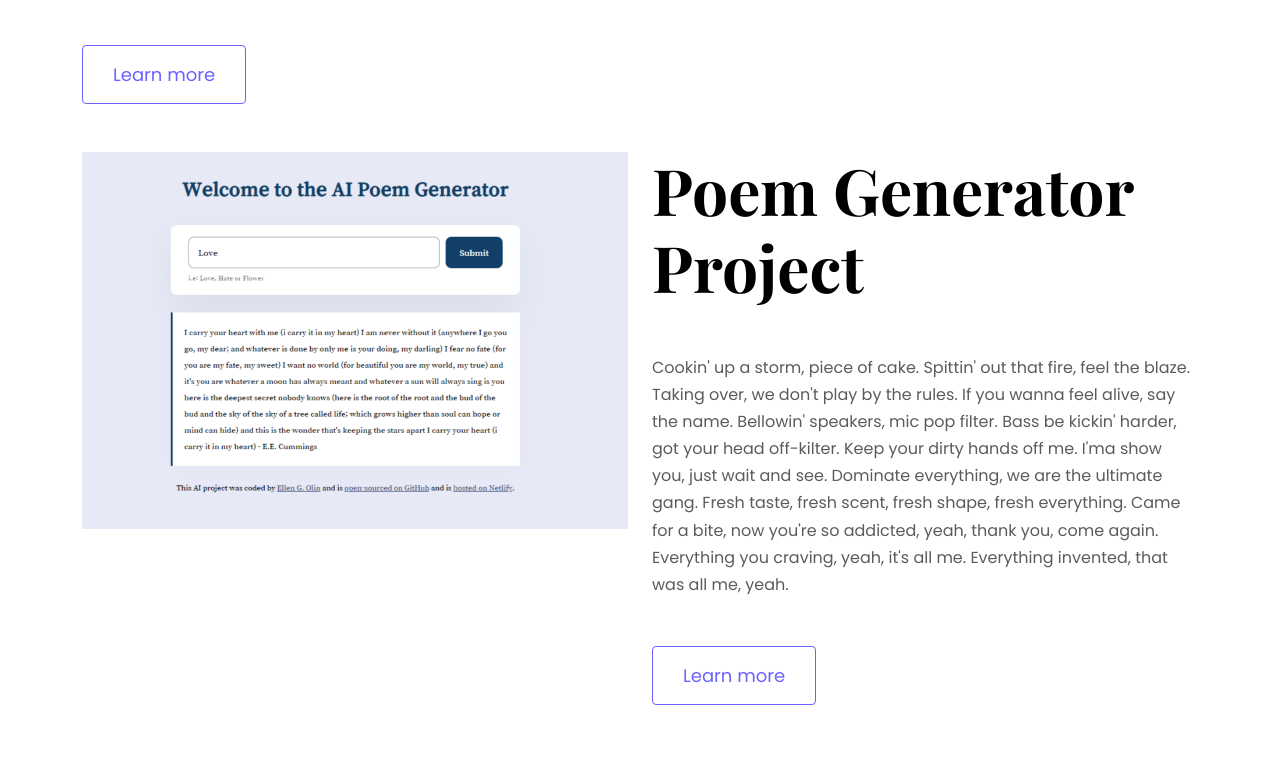
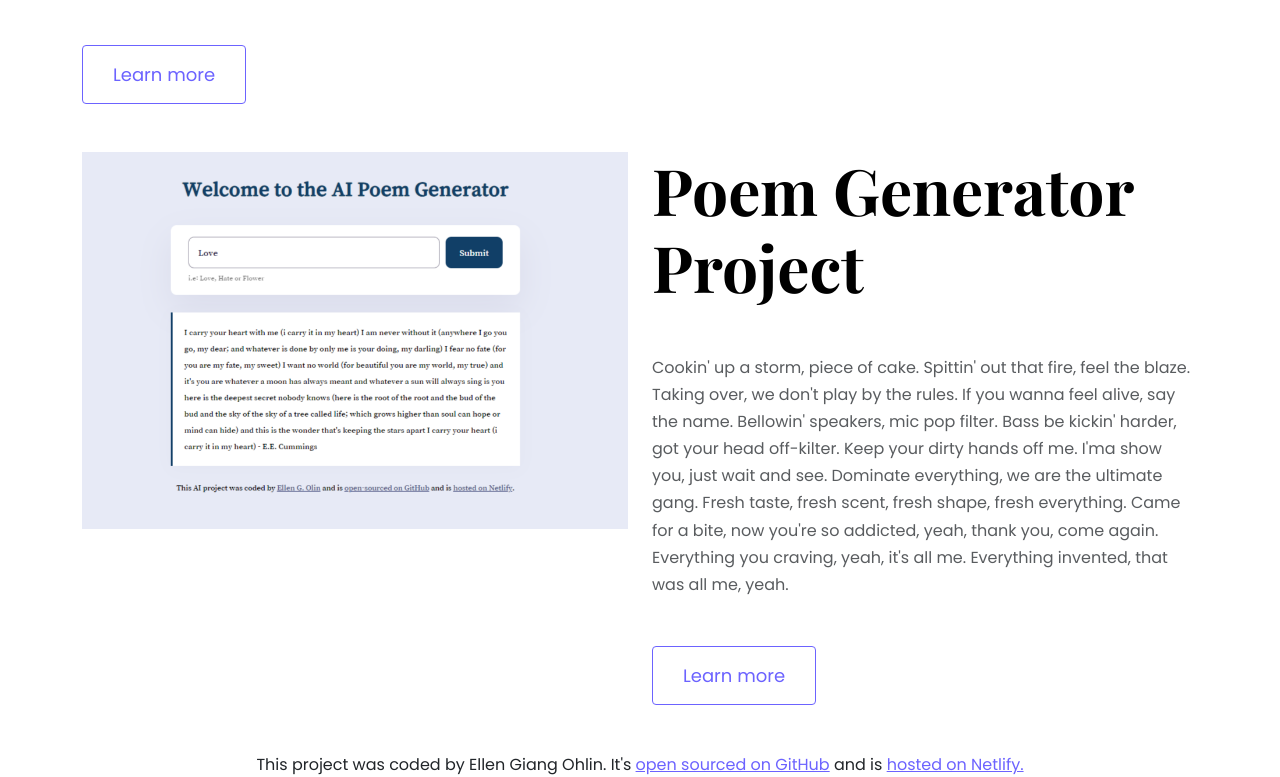
Before and after one commit to Lengi/portfolio-project, a plain HTML site: page index.html in a window 1280 px wide. Shown: the part 1862-2639 px from the top of the page. Before the commit the page ends 2615 px from the top, so only its background shows below. Drawn offline with nearby package versions, Linux system fonts and the light colour scheme; a web font is replaced by a local one.

Commit message:
Added footer and styled it

```diff
--- a/index.html
+++ b/index.html
@@ -97,5 +97,12 @@
         </div>
       </div>
     </div>
+    <footer>
+      This project was coded by Ellen Giang Ohlin. It's
+      <a href="https://github.com/Lengi">open sourced on GitHub</a> and is
+      <a href="https://ego-portfolio-project.netlify.app/"
+        >hosted on Netlify.</a
+      >
+    </footer>
   </body>
 </html>
--- a/src/styles.css
+++ b/src/styles.css
@@ -91,3 +91,11 @@ p {
     text-align: center;
   }
 }
+
+footer {
+  text-align: center;
+}
+
+footer a {
+  color: var(--branding-color);
+}
```
